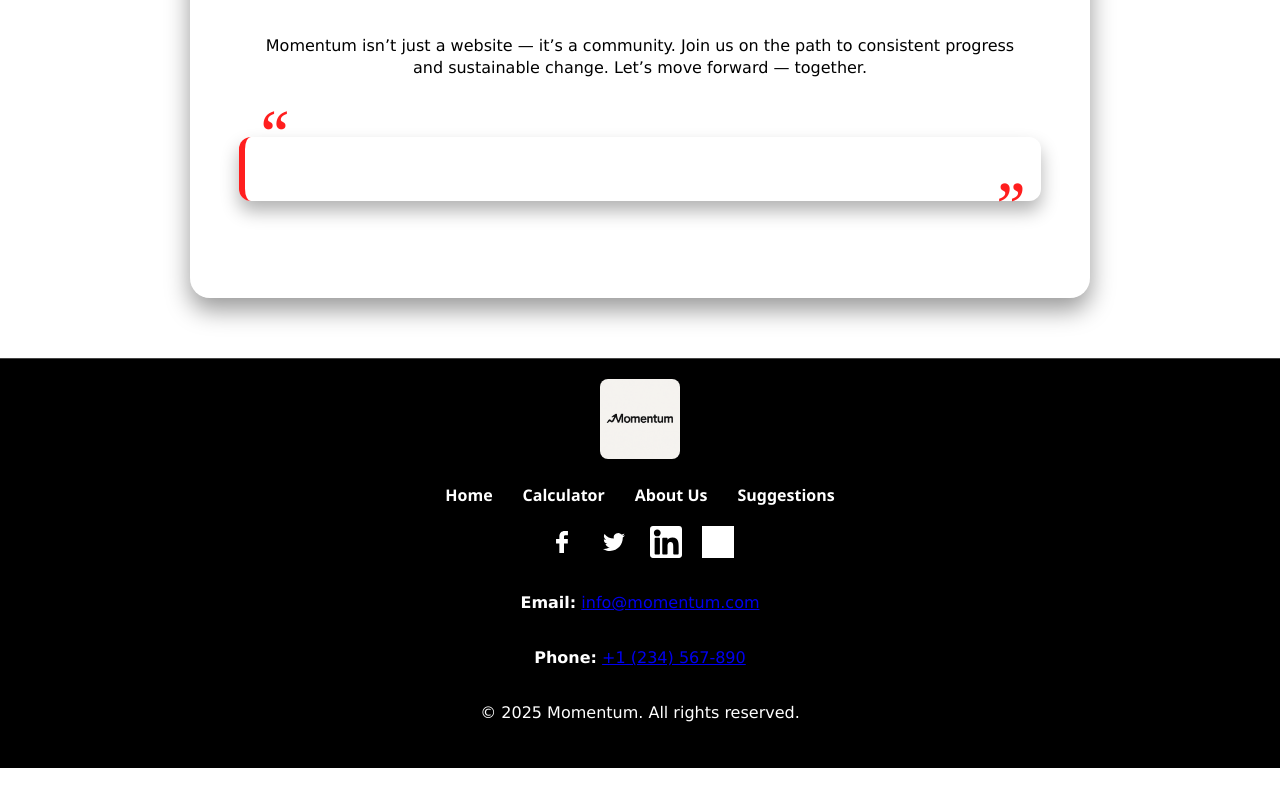
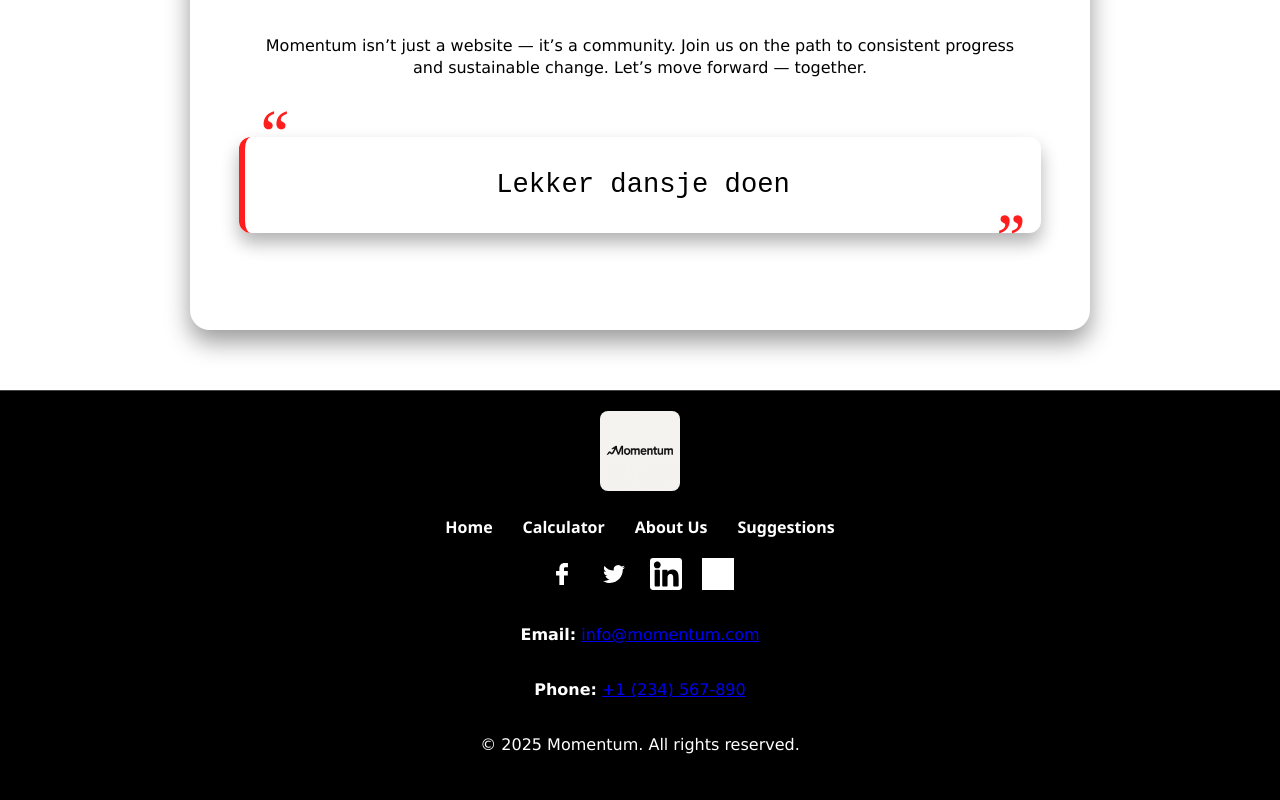
Before and after one commit to rens-collab/momentum, a React (Vite) app: page / in a window 1280 px wide. Shown: the part 1471-2271 px from the top of the page. Before the commit the page ends 2239 px from the top, so only its background shows below. Built offline with nearby package versions, Linux system fonts and the light colour scheme; no server answers; grey boxes are pictures that could not be loaded.

Commit message:
no backend

```diff
--- a/src/pages/Home.jsx
+++ b/src/pages/Home.jsx
@@ -3,18 +3,18 @@ import { Link } from "react-router-dom";
 import headerVideo from "../assets/header_video.mp4";
 import logo from "../assets/favicon.jpg"
 import { useEffect, useState } from "react";
-import axios from "axios";
+// import axios from "axios";
 
 function Home() {
 
   const [quote, setQuote] = useState("");
 
-useEffect(() => {
-  axios
-    .get("http://localhost:5001/api/quotes")
-    .then((res) => setQuote(res.data.quote))
-    .catch((err) => console.error("Failed to fetch quote", err));
-}, []);
+// useEffect(() => {
+//   axios
+//     .get("http://localhost:5001/api/quotes")
+//     .then((res) => setQuote(res.data.quote))
+//     .catch((err) => console.error("Failed to fetch quote", err));
+// }, []);
 
   return (
     <>
@@ -69,7 +69,7 @@ useEffect(() => {
         </p>
 
         <section id="quote_section">
-          <blockquote>{quote}</blockquote>
+          <blockquote>Lekker dansje doen</blockquote>
         </section>
       </section>
     </>
```
Also changed, not shown: 3 other files (tests, documents, lock files or other folders).
